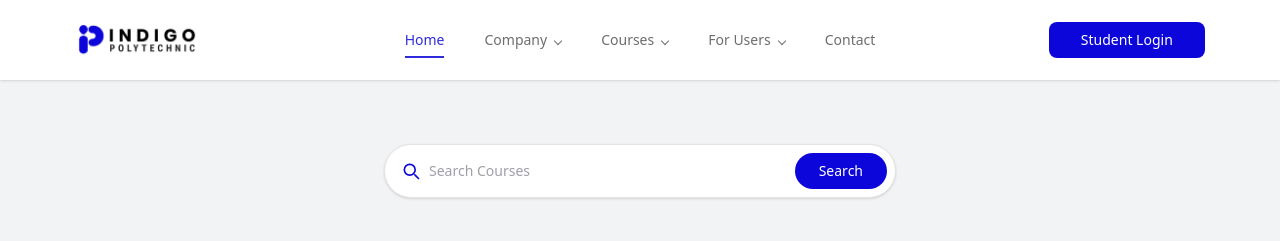
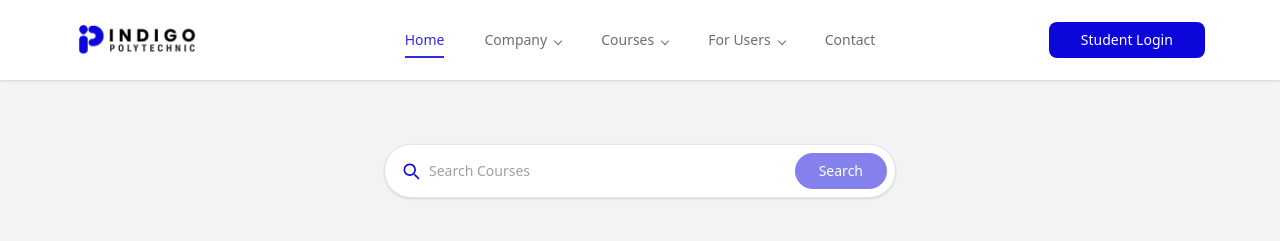
Before and after one commit to irfanusuf-33/indigo_polytechnic, a Next.js app: page / in a window 1280 px wide. Shown: the top 241 px of the page. Built offline with nearby package versions, Linux system fonts and the light colour scheme.

Commit message:
feat : add fucntionality to search bar in home page

```diff
--- a/app/page.tsx
+++ b/app/page.tsx
@@ -1,11 +1,15 @@
 "use client";
 import Image from "next/image";
 import Link from "next/link";
-import { useState } from "react";
+import { useMemo, useState } from "react";
+import { useRouter } from "next/navigation";
 import AdmissionBanner from "@/components/layout/AdmissionBanner";
+import { courses as courseCatalog } from "@/data/courses";
 
 export default function Home() {
+  const router = useRouter();
   const [activeDot, setActiveDot] = useState(0);
+  const [courseSearch, setCourseSearch] = useState("");
   const programs = [
     {
       label: "Civil Engineering",
@@ -21,7 +25,7 @@ export default function Home() {
     },
   ];
 
-  const courses = [
+  const featuredCourses = [
     {
       tag: "CIVIL ENGINEERING",
       title: "RII60520 | Advance Diploma of Civil Construction Design",
@@ -91,10 +95,40 @@ export default function Home() {
     },
   ];
 
+  const courseSuggestions = useMemo(() => {
+    const query = courseSearch.trim().toLowerCase();
+
+    if (!query) {
+      return [];
+    }
+
+    return courseCatalog
+      .map((course) => ({
+        ...course,
+        searchableText:
+          `${course.code} ${course.title} ${course.category}`.toLowerCase(),
+      }))
+      .filter((course) => course.searchableText.includes(query))
+      .slice(0, 5);
+  }, [courseSearch]);
+
+  const handleCourseSearch = (event: React.FormEvent<HTMLFormElement>) => {
+    event.preventDefault();
+
+    const firstSuggestion = courseSuggestions[0];
+    if (firstSuggestion) {
+      router.push(`/courses/${firstSuggestion.slug}`);
+    }
+  };
+
   return (
     <main className="font-pop">
       <section className="flex flex-col items-center justify-center overflow-hidden bg-[#F2F3F4] px-6 pb-0 pt-8 sm:pt-12 lg:pt-16">
-        <div className="mb-10 flex w-full max-w-lg items-center rounded-full border border-zinc-200 bg-white px-2 py-2 shadow-sm">
+        <form
+          onSubmit={handleCourseSearch}
+          className="relative mb-10 w-full max-w-lg"
+        >
+          <div className="flex items-center rounded-full border border-zinc-200 bg-white px-2 py-2 shadow-sm">
             <svg
               className="ml-2 mr-2 h-5 w-5 shrink-0 text-[#0C06DA]"
               fill="none"
@@ -110,15 +144,51 @@ export default function Home() {
             </svg>
 
             <input
-            type="text"
+              type="search"
+              value={courseSearch}
+              onChange={(event) => setCourseSearch(event.target.value)}
               placeholder="Search Courses"
-            className="flex-1 bg-transparent text-sm text-zinc-700 outline-none placeholder:text-zinc-400"
+              aria-label="Search courses"
+              className="min-w-0 flex-1 bg-transparent text-sm text-zinc-700 outline-none placeholder:text-zinc-400"
             />
 
-          <button className="rounded-full bg-[#0C06DA] px-6 py-2 text-sm font-medium text-white transition hover:bg-blue-800">
+            <button
+              type="submit"
+              disabled={courseSuggestions.length === 0}
+              className="rounded-full bg-[#0C06DA] px-6 py-2 text-sm font-medium text-white transition hover:bg-blue-800 disabled:cursor-not-allowed disabled:opacity-50"
+            >
               Search
             </button>
           </div>
+
+          {courseSearch.trim() && (
+            <div className="absolute left-0 right-0 top-[calc(100%+8px)] z-30 overflow-hidden rounded-[8px] border border-zinc-200 bg-white text-left shadow-xl">
+              {courseSuggestions.length > 0 ? (
+                <ul>
+                  {courseSuggestions.map((course) => (
+                    <li key={course.slug}>
+                      <Link
+                        href={`/courses/${course.slug}`}
+                        className="block px-4 py-3 transition hover:bg-[#F2F3F4] focus:bg-[#F2F3F4] focus:outline-none"
+                      >
+                        <span className="block text-sm font-semibold text-[#171717]">
+                          {course.code} | {course.title}
+                        </span>
+                        <span className="mt-1 block text-xs text-[#8A8A8A]">
+                          {course.category}
+                        </span>
+                      </Link>
+                    </li>
+                  ))}
+                </ul>
+              ) : (
+                <p className="px-4 py-3 text-sm text-[#8A8A8A]">
+                  No matching courses found.
+                </p>
+              )}
+            </div>
+          )}
+        </form>
 
         <h1 className="text-center text-4xl font-bold text-[#000000] sm:text-5xl lg:text-5xl">
           Welcome to <span className="text-[#0C06DA]">Indigo Polytechnic</span>
@@ -230,7 +300,7 @@ export default function Home() {
 
           <div>
             <div className="grid grid-cols-1 gap-6 sm:grid-cols-2">
-              {courses.map((course) => (
+              {featuredCourses.map((course) => (
                 <div
                   key={course.title}
                   className="flex flex-col overflow-hidden rounded-2xl bg-white shadow-sm"
```
Lines whose indentation alone changed are shown as unchanged.
